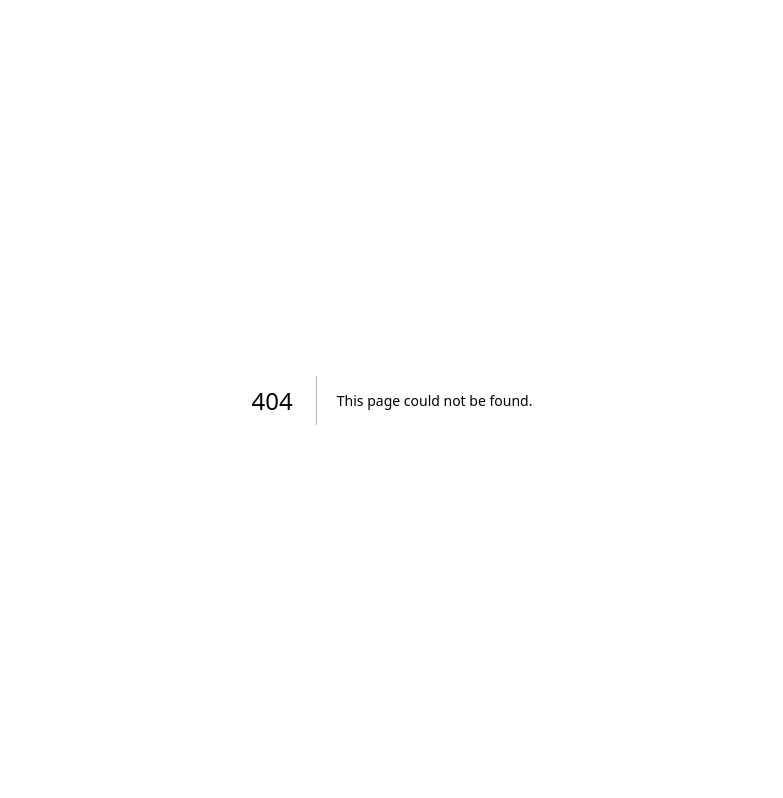
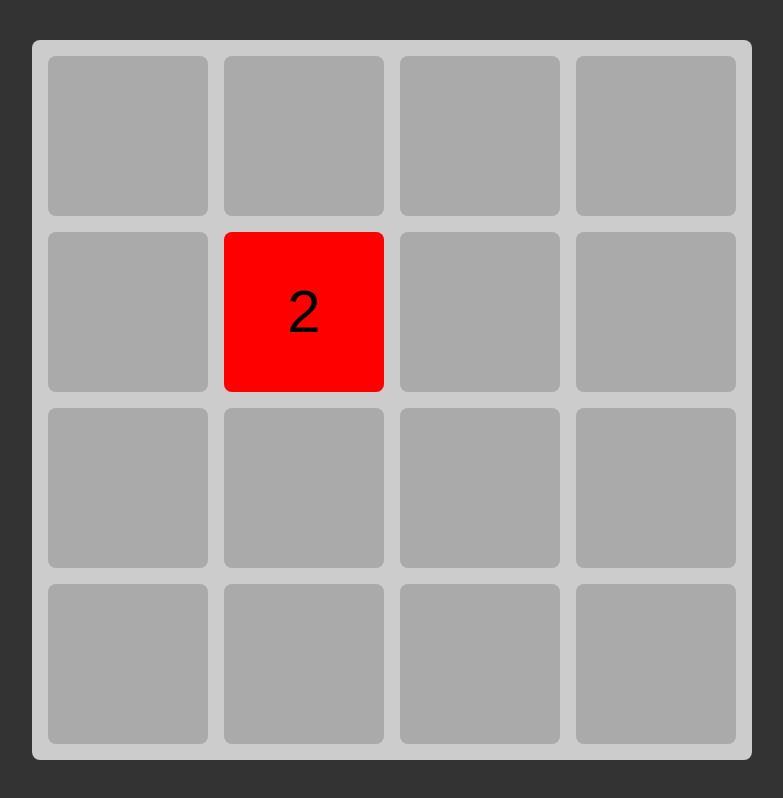
Before and after one commit to tuansydau/portfolio-website, a Next.js app: page /2048 in a window 1280 px wide. Before the commit this address had no page. Shown: the whole page, without its empty margins (248-1031 px from the left). Built offline with nearby package versions, Linux system fonts and the light colour scheme.

Commit message:
add: 2048 subsite

```diff
--- /dev/null
+++ b/app/2048/page.tsx
@@ -0,0 +1,28 @@
+import '@/app/globals.css'
+import './styles.css'
+
+export default function Home() {
+  return (
+    <div className="">
+      <div id="game-board">
+        <div className="cell"></div>
+        <div className="cell"></div>
+        <div className="cell"></div>
+        <div className="cell"></div>
+        <div className="cell"></div>
+        <div className="cell"></div>
+        <div className="cell"></div>
+        <div className="cell"></div>
+        <div className="cell"></div>
+        <div className="cell"></div>
+        <div className="cell"></div>
+        <div className="cell"></div>
+        <div className="cell"></div>
+        <div className="cell"></div>
+        <div className="cell"></div>
+        <div className="cell"></div>
+        <div className="tile">2</div>
+      </div>
+    </div>
+  );
+}
--- /dev/null
+++ b/app/2048/styles.css
@@ -0,0 +1,47 @@
+*, *::before, *::after {
+    box-sizing: border-box;
+    font-family: Arial;
+}
+
+body {
+    display: flex;
+    justify-content: center;
+    align-items: center;
+    height: 100vh;
+    background-color: #333;
+    font-size: 7.5vmin;
+}
+
+#game-board {
+    --grid-size: 4;
+    --cell-size: 20vmin;
+    --cell-gap: 2vmin;
+    display: grid;
+    grid-template-columns: repeat(var(--grid-size), var(--cell-size));
+    grid-template-rows: repeat(var(--grid-size), var(--cell-size));
+    background-color: #ccc;
+    gap: var(--cell-gap);
+    border-radius: 1vmin;
+    padding: var(--cell-gap);
+    position: relative;
+}
+
+.cell {
+    background-color: #AAA;
+    border-radius: 1vmin;
+}
+
+.tile {
+    --x: 1;
+    --y: 2;
+    position: absolute;
+    display: flex;
+    justify-content: center;
+    align-items: center;
+    width: var(--cell-size);
+    height: var(--cell-size);
+    background-color: red;
+    border-radius: 1vmin;
+    top: calc(var(--x) * var(--cell-size) + 2 * var(--cell-gap));
+    left: calc(var(--x) * var(--cell-size) + 2 * var(--cell-gap));
+}
--- a/app/about/page.tsx
+++ b/app/about/page.tsx
@@ -68,7 +68,7 @@ export default function Home() {
       </div>
 
       {/* Work experience */}
-      <div className="flex w-full justify-center mt-96">
+      <div className="flex w-full justify-center mt-48">
         <div className="flex flex-col w-3/4">
           {/* TODO: Add a button to link to my resume */}
           <div className="flex mb-4 items-center justify-between">
--- a/app/globals.css
+++ b/app/globals.css
@@ -1,6 +1,9 @@
 @tailwind base;
 @tailwind components;
 @tailwind utilities;
+@import url('https://fonts.googleapis.com/css2?family=Poppins:wght@300;400;500;600;700&display=swap');
+@import url('https://fonts.googleapis.com/css2?family=Noto+Sans+JP:wght@300;400&display=swap');
+@import url('https://fonts.googleapis.com/css2?family=Playfair+Display:wght@400;500&display=swap');
 
 :root {
   --foreground-rgb: 0, 0, 0;
@@ -15,7 +18,7 @@
     --background-end-rgb: 10, 10, 10;
   }
 } */
-
+/*
 body {
   color: rgb(var(--foreground-rgb));
   background: linear-gradient(
@@ -24,4 +27,4 @@ body {
       rgb(var(--background-end-rgb))
     )
     rgb(var(--background-start-rgb));
-}
+} */
--- a/tailwind.config.ts
+++ b/tailwind.config.ts
@@ -13,6 +13,9 @@ const config: Config = {
         "gradient-conic":
           "conic-gradient(from 180deg at 50% 50%, var(--tw-gradient-stops))",
       },
+      fontFamily:{
+        playfair: 'Playfair_Display'
+      }
     },
   },
   plugins: [],
```
